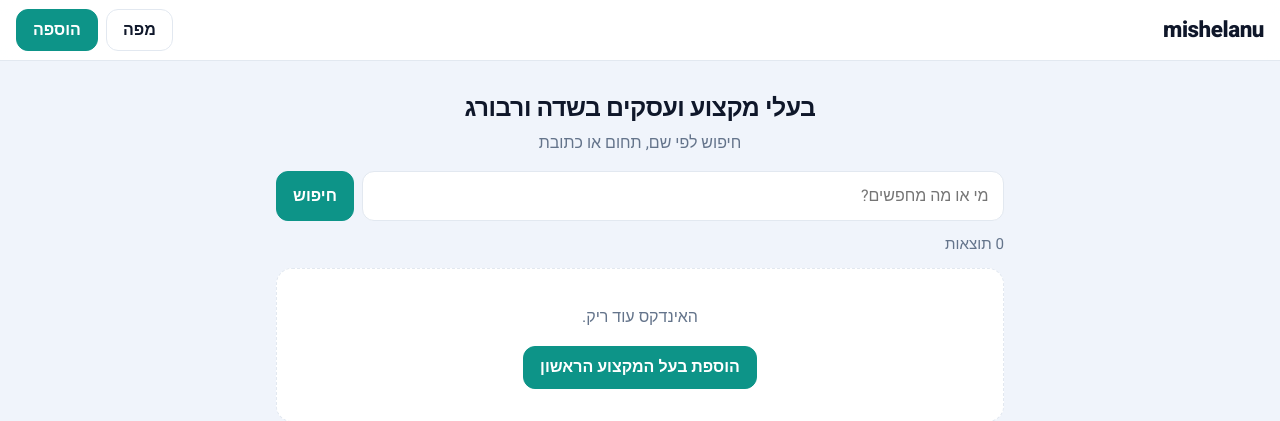
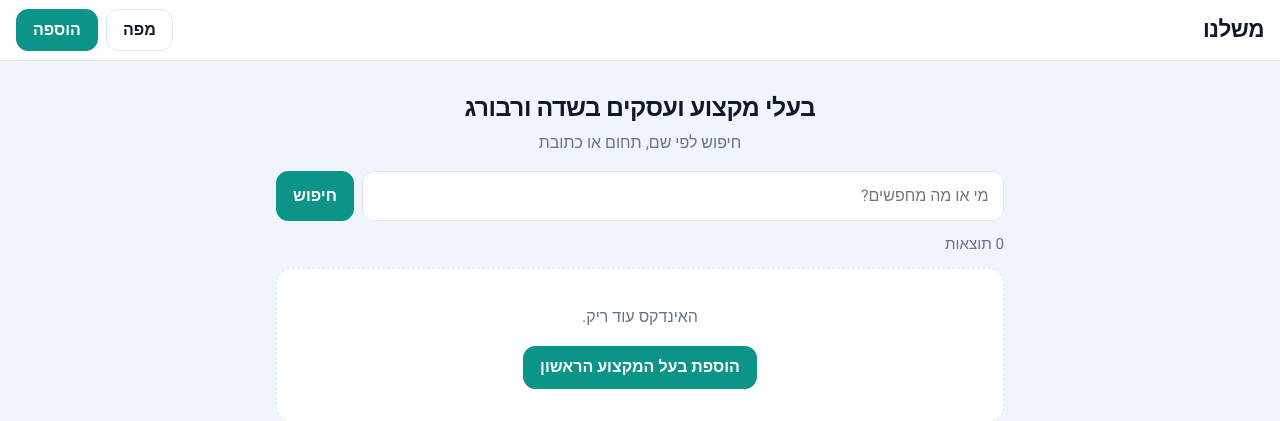
Before and after one commit to kbaronsela/race-driver-recommendations, a Flask app: page / in a window 1280 px wide. Shown: the top 421 px of the page. Run offline with Flask 3, Linux system fonts and the light colour scheme; data that the repository does not hold is empty.

Commit message:
Show the site name in Hebrew
The name displayed on every page, the browser titles and the installed
app name are now "משלנו". The folder and internal identifiers stay mishelanu.
Service worker cache bumped to v5.

Co-Authored-By: Claude Code <noreply@anthropic.com>

```diff
--- a/mishelanu/sw.js
+++ b/mishelanu/sw.js
@@ -1,6 +1,6 @@
 /* Service Worker של mishelanu: קבצי הבסיס שמורים לעבודה ללא רשת, ותמונות שכבר נצפו נשארות בזיכרון.
    כשמשנים קבצים בתיקיית static — לעדכן את VERSION כדי שהשינוי יגיע לטלפונים. */
-var VERSION = 'mishelanu-v4';
+var VERSION = 'mishelanu-v5';
 var PRECACHE = [
   './',
   './manifest.json',
--- a/mishelanu/templates/base.html
+++ b/mishelanu/templates/base.html
@@ -3,13 +3,13 @@
 <head>
   <meta charset="UTF-8">
   <meta name="viewport" content="width=device-width, initial-scale=1">
-  <title>{% block title %}mishelanu{% endblock %}</title>
+  <title>{% block title %}משלנו{% endblock %}</title>
   <meta name="description" content="אינדקס בעלי מקצוע ועסקים בשדה ורבורג">
   <meta name="theme-color" content="#0d9488">
-  <meta name="application-name" content="mishelanu">
+  <meta name="application-name" content="משלנו">
   <meta name="apple-mobile-web-app-capable" content="yes">
   <meta name="apple-mobile-web-app-status-bar-style" content="default">
-  <meta name="apple-mobile-web-app-title" content="mishelanu">
+  <meta name="apple-mobile-web-app-title" content="משלנו">
   <link rel="manifest" href="{{ url_for('manifest') }}">
   <link rel="icon" href="{{ url_for('static', filename='icons/icon-192.png') }}">
   <link rel="apple-touch-icon" href="{{ url_for('static', filename='icons/icon-192.png') }}">
@@ -23,7 +23,7 @@
 </head>
 <body class="{% block bodyclass %}{% endblock %}" data-sw="{{ url_for('sw') }}">
   <header class="topbar">
-    <a class="brand" href="{{ url_for('index') }}">mishelanu</a>
+    <a class="brand" href="{{ url_for('index') }}">משלנו</a>
     <nav class="topnav">
       <a class="btn" href="{{ url_for('map_page') }}">מפה</a>
       <a class="btn btn-primary" href="{{ url_for('add') }}">הוספה</a>
--- a/mishelanu/templates/detail.html
+++ b/mishelanu/templates/detail.html
@@ -1,5 +1,5 @@
 {% extends "base.html" %}
-{% block title %}{{ b.name }} — mishelanu{% endblock %}
+{% block title %}{{ b.name }} — משלנו{% endblock %}
 {% block head %}
 <link rel="stylesheet" href="{{ url_for('static', filename='vendor/leaflet/leaflet.css') }}">
 {% endblock %}
--- a/mishelanu/templates/error.html
+++ b/mishelanu/templates/error.html
@@ -1,5 +1,5 @@
 {% extends "base.html" %}
-{% block title %}{{ title }} — mishelanu{% endblock %}
+{% block title %}{{ title }} — משלנו{% endblock %}
 {% block content %}
 <div class="empty">
   <h1>{{ title }}</h1>
--- a/mishelanu/templates/form.html
+++ b/mishelanu/templates/form.html
@@ -1,5 +1,5 @@
 {% extends "base.html" %}
-{% block title %}{{ heading }} — mishelanu{% endblock %}
+{% block title %}{{ heading }} — משלנו{% endblock %}
 {% block head %}
 <link rel="stylesheet" href="{{ url_for('static', filename='vendor/leaflet/leaflet.css') }}">
 {% endblock %}
--- a/mishelanu/templates/index.html
+++ b/mishelanu/templates/index.html
@@ -1,5 +1,5 @@
 {% extends "base.html" %}
-{% block title %}mishelanu — אינדקס בעלי מקצוע בשדה ורבורג{% endblock %}
+{% block title %}משלנו — אינדקס בעלי מקצוע בשדה ורבורג{% endblock %}
 {% block content %}
 <section class="hero">
   <h1>בעלי מקצוע ועסקים בשדה ורבורג</h1>
--- a/mishelanu/templates/login.html
+++ b/mishelanu/templates/login.html
@@ -1,5 +1,5 @@
 {% extends "base.html" %}
-{% block title %}כניסת מנהל/ת — mishelanu{% endblock %}
+{% block title %}כניסת מנהל/ת — משלנו{% endblock %}
 {% block content %}
 <section class="login-card">
   <h1>כניסת מנהל/ת</h1>
--- a/mishelanu/templates/map.html
+++ b/mishelanu/templates/map.html
@@ -1,5 +1,5 @@
 {% extends "base.html" %}
-{% block title %}מפת המושב — mishelanu{% endblock %}
+{% block title %}מפת המושב — משלנו{% endblock %}
 {% block head %}
 <link rel="stylesheet" href="{{ url_for('static', filename='vendor/leaflet/leaflet.css') }}">
 {% endblock %}
```
Also changed, not shown: mishelanu/README.md, mishelanu/manifest.json.
